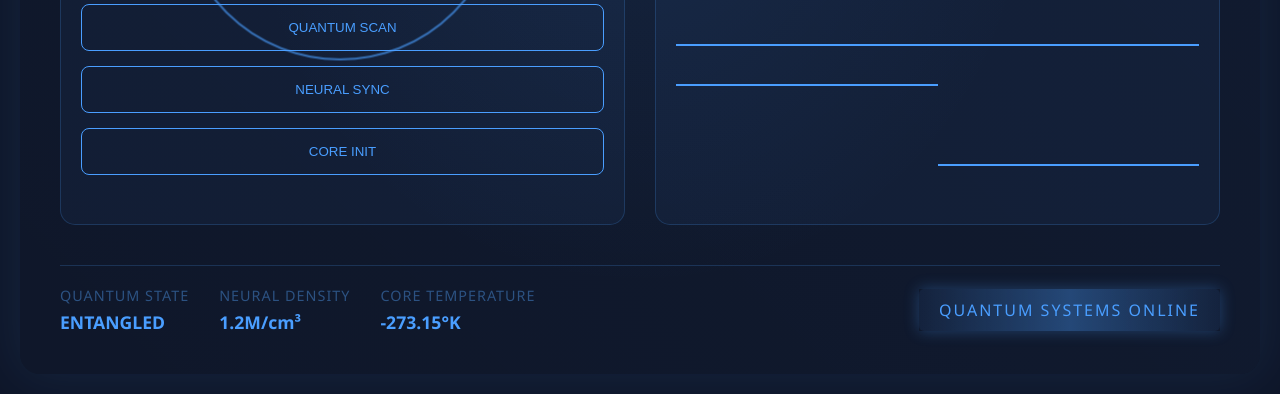
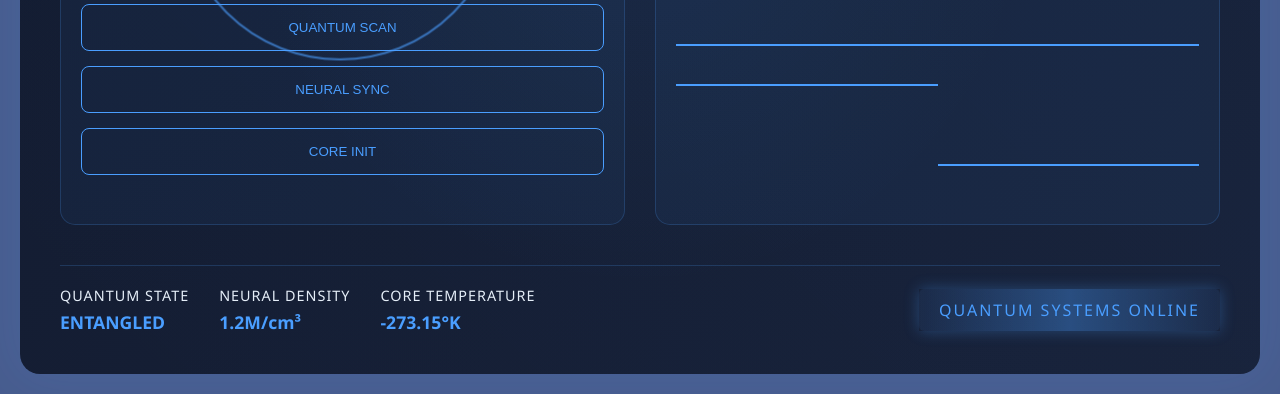
Before and after one commit to Ahmed-175/learn-github, a plain HTML site: page index.html in a window 1280 px wide. Shown: the part 597-991 px from the top of the page. Drawn offline with Linux system fonts and the light colour scheme.

Commit message:
change background color

```diff
--- a/app.css
+++ b/app.css
@@ -6,9 +6,9 @@
 
 :root {
   --primary-color: #4a9eff;
-  --secondary-color: #2c5282;
+  --secondary-color: #e5eef8;
   --accent-color: #805ad5;
-  --background-color: #0f172a;
+  --background-color: #485d8f;
   --glow-color: rgba(74, 158, 255, 0.3);
   --text-color: #e2e8f0;
   --border-color: rgba(74, 158, 255, 0.2);
```
